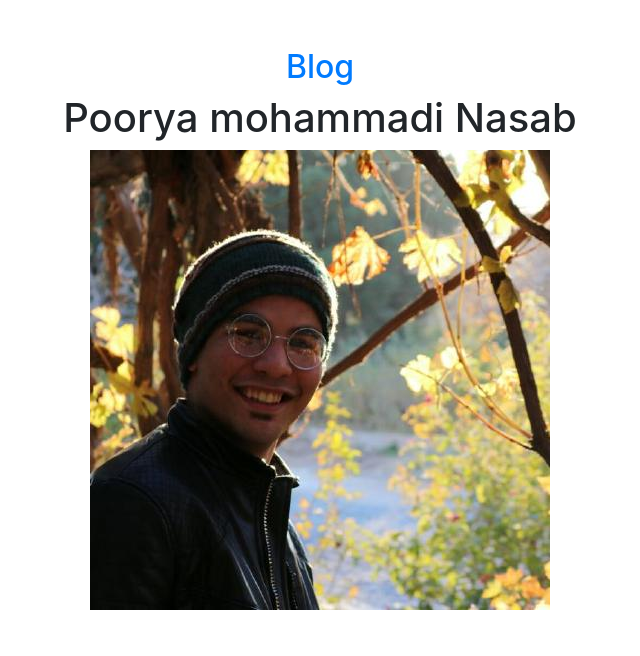
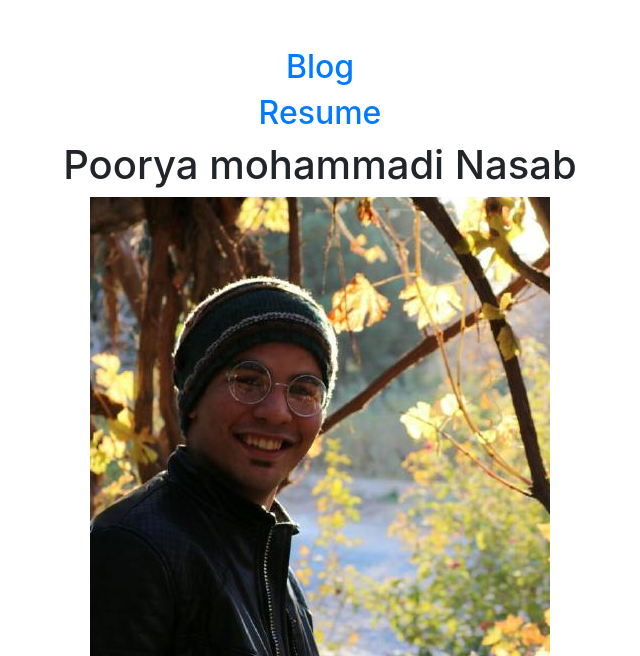
Before and after one commit to Pooryamn/Django_Portfolio, a Django app: page / in a window 1280 px wide. Shown: the top 656 px of the page, without its empty margins (320-960 px from the left). Run offline with Django 3.2, Linux system fonts and the light colour scheme; data that the repository does not hold is empty; some libraries are stand-ins or nearby versions.

Commit message:
add my Resume file(static,pdf) link to home page

```diff
--- a/portfolio/templates/portfolio/home.html
+++ b/portfolio/templates/portfolio/home.html
@@ -6,6 +6,7 @@
     <br>
     <br>
     <a href="{% url 'blog'%}"><h2>Blog</h2></a>
+    <a href="{% static 'portfolio/CV(v2).pdf' %}"><h2>Resume</h2></a>
     <h1>Poorya mohammadi Nasab</h1>
 
     <img src="{% static 'portfolio/MyPic.jpeg' %}">
```
